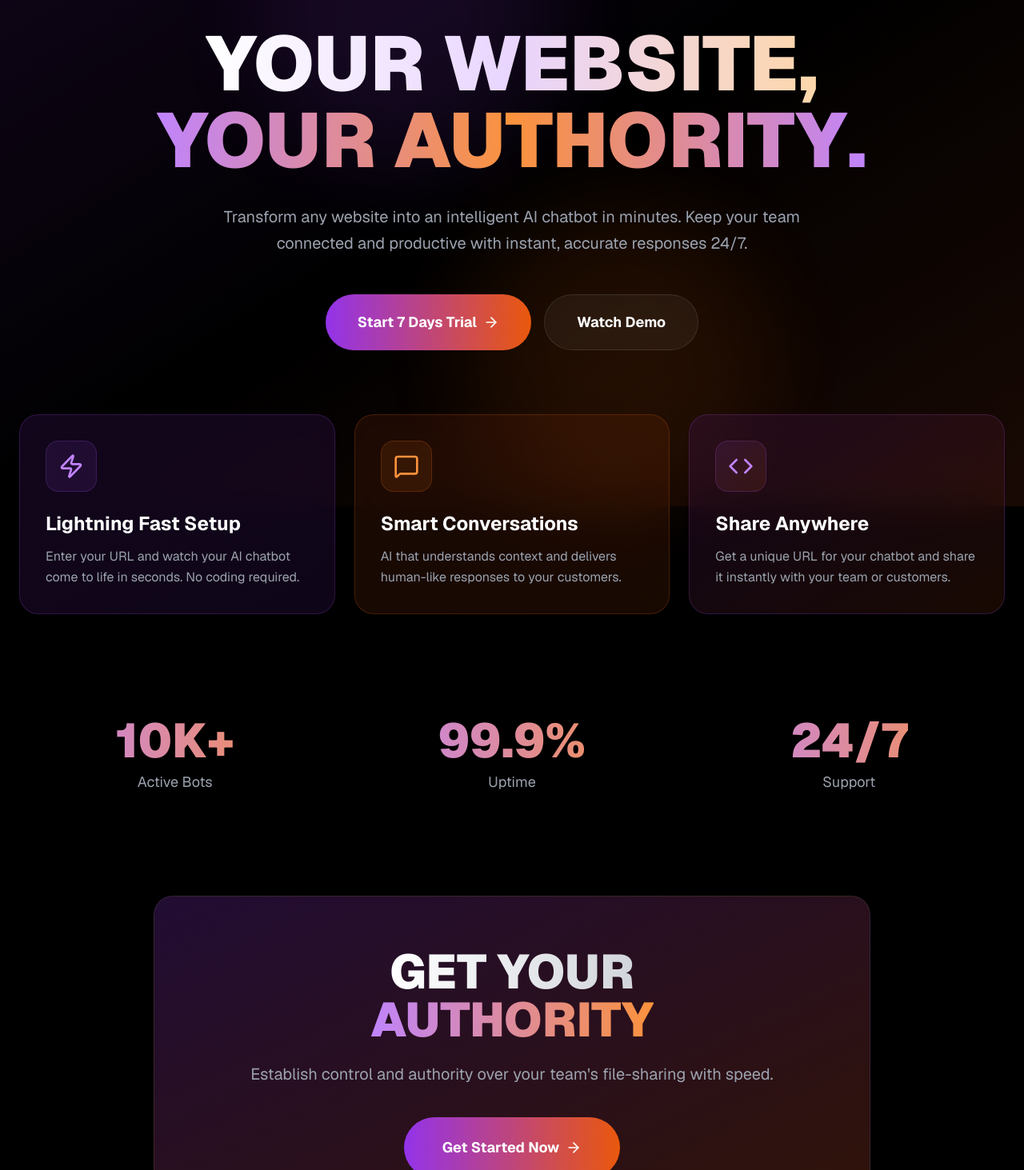
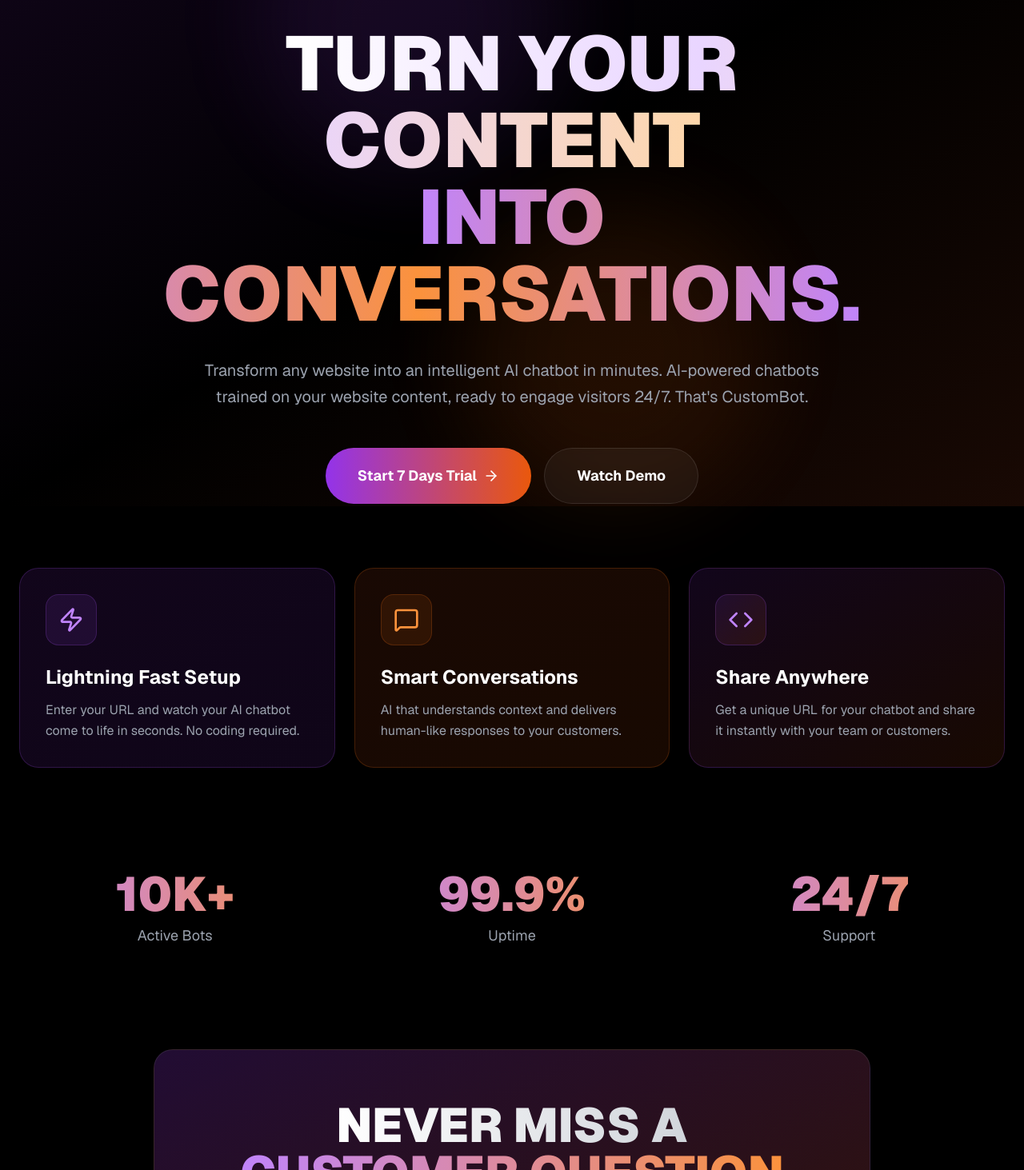
Before and after one commit to vivekpraj/website-to-chatbot-prod, a Next.js app in the folder frontend/: page / in a window 1280 px wide. Shown: the part 167-1630 px from the top of the page at 80% size. Built offline with nearby package versions, Linux system fonts and the light colour scheme.

Commit message:
frontend updated

```diff
--- a/frontend/app/page.tsx
+++ b/frontend/app/page.tsx
@@ -53,17 +53,17 @@ export default function LandingPage() {
 
             <h1 className="text-7xl md:text-8xl font-black mb-8 leading-tight">
               <span className="bg-gradient-to-r from-white via-purple-200 to-orange-200 bg-clip-text text-transparent">
-                YOUR WEBSITE,
+                TURN YOUR CONTENT
               </span>
               <br />
               <span className="bg-gradient-to-r from-purple-400 via-orange-400 to-purple-400 bg-clip-text text-transparent">
-                YOUR AUTHORITY.
+                INTO CONVERSATIONS.
               </span>
             </h1>
 
             <p className="text-xl text-gray-400 mb-12 max-w-3xl mx-auto leading-relaxed">
               Transform any website into an intelligent AI chatbot in minutes.
-              Keep your team connected and productive with instant, accurate responses 24/7.
+              AI-powered chatbots trained on your website content, ready to engage visitors 24/7. That's CustomBot.
             </p>
 
             <div className="flex flex-col sm:flex-row gap-4 justify-center">
@@ -160,21 +160,21 @@ export default function LandingPage() {
               <div className="relative">
                 <h2 className="text-5xl md:text-6xl font-black mb-6">
                   <span className="bg-gradient-to-r from-white to-gray-300 bg-clip-text text-transparent">
-                    GET YOUR
+                    NEVER MISS A
                   </span>
                   <br />
                   <span className="bg-gradient-to-r from-purple-400 to-orange-400 bg-clip-text text-transparent">
-                    AUTHORITY
+                    CUSTOMER QUESTION
                   </span>
                 </h2>
                 <p className="text-xl text-gray-400 mb-10">
-                  Establish control and authority over your team's file-sharing with speed.
+                  Let AI handle repetitive questions while you focus on growing your business.
                 </p>
                 <a
                   href="/register"
                   className="inline-flex items-center gap-2 px-12 py-6 bg-gradient-to-r from-purple-600 to-orange-600 text-white text-lg font-bold rounded-full hover:shadow-2xl hover:shadow-purple-500/50 hover:scale-105 transition-all"
                 >
-                  Get Started Now
+                  Create Your Bot Now
                   <ArrowRight className="w-5 h-5" />
                 </a>
               </div>
```
